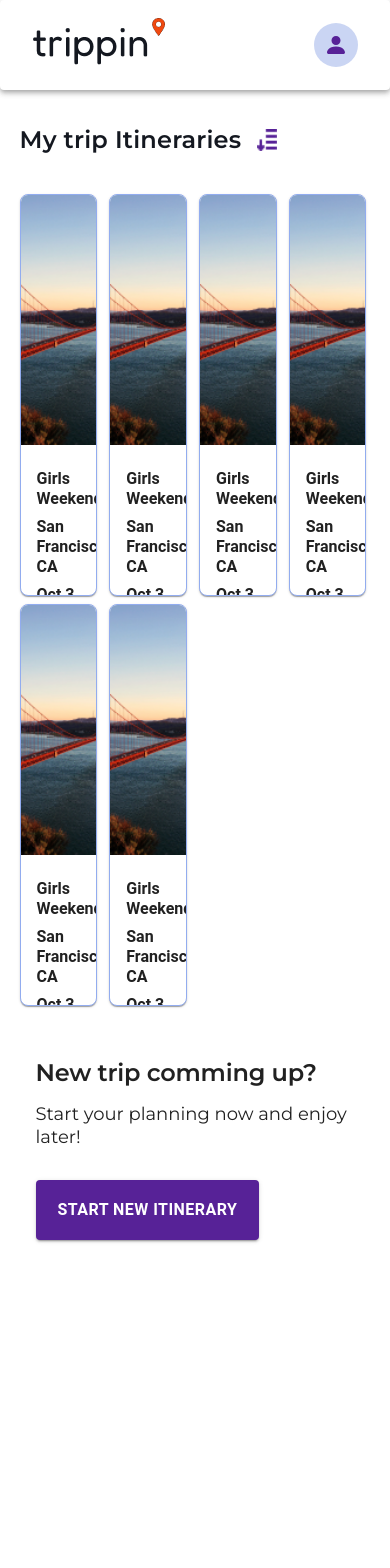
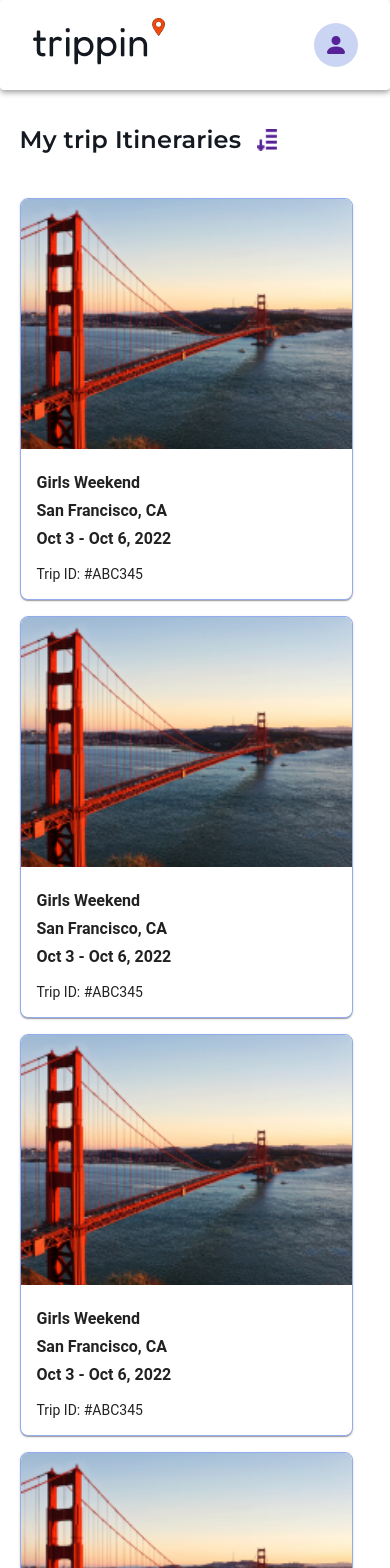
Before and after one commit to Co-Lab-You-Belong-in-Tech/Trippin-frontend, a React (Create React App) app: page /tripprofile in a window 390 px wide. Shown: the top 1568 px of the page. Before the commit the page ends 1436 px from the top, so only its background shows below. Built offline with nearby package versions, Linux system fonts and the light colour scheme.

Commit message:
fixed responsiveness and list bug

```diff
--- a/src/component/EditIterenaryFormControl.tsx
+++ b/src/component/EditIterenaryFormControl.tsx
@@ -22,20 +22,24 @@ type propsType = {
     handleEditing: () => void
 }
 const EditIterenaryFormControl = ({handleEditing, setEditing}: propsType) => {
-    const [openList, setOpenList] = React.useState(true);
+    const [openList, setOpenList] = React.useState("");
     const days = new Array(5).fill('');
 
-    const handleViewList = () => {
-        setOpenList(!openList);
+    const handleViewList = (i:string) => {
+       if(openList === i){
+        setOpenList("")
+       }else{
+        setOpenList(i)
+       }
       };
   return (
     <Box sx={{mt:4}}>
         {
             days.map((day,i) => {
-                return <Box sx={{mt:2, mb:1}}>
+                return <Box sx={{mt:2, mb:1}} key={i}>
                     <Box component="h3" sx={{color:"#141820", fontSize:"30px", lineHieght:"48.76px"}}>{`Day ${i + 1} - 10/${i + 3}`} <MdModeEdit size={18} color="#4A5568"/></Box>
                     <Box className='dynamicInputs' sx={{border:"1px solid #A0AEC0", width: {sm: "100%", lg: "87%"}, p: 1, height: "65px", mt: 1, mb: 1}} key={i}>
-                        <input placeholder='Add location' onFocus={() => handleEditing() } onBlur={() => setEditing(false)}/>
+                        <input placeholder='Add location' onFocus={() => handleEditing() } onBlur={() => setEditing(false)} />
                         <TextField id="startTime" label="Start Time" type="time" defaultValue="00:00"
                             InputLabelProps={{
                                 shrink: true,
@@ -61,11 +65,11 @@ const EditIterenaryFormControl = ({handleEditing, setEditing}: propsType) => {
                 <List sx={{  width: {sm: "100%", lg: "88%"},  bgcolor: 'background.paper' , mt:2}}component="nav" aria-labelledby="nested-list-subheader">
         {/* <ListItemText primary="" /> */}
 
-                        <ListItemButton onClick={handleViewList} sx={{display:'flex', justifyContent:"space-between"}} >
+                        <ListItemButton onClick={() => handleViewList(`${i}`)} sx={{display:'flex', justifyContent:"space-between"}} >
                         <Box component="h2" sx={{fontWeight: 600,}}></Box>
                              {openList ? <MdExpandLess size={24} color="#572297"/> : <MdExpandMore size={24} color="#572297"/>}
                         </ListItemButton>
-                        <Collapse in={openList} timeout="auto" unmountOnExit>
+                        <Collapse in={i.toString() === openList} timeout="auto" unmountOnExit={true}>
                                 <List component="div" disablePadding>
                                     <Box sx={{p:1, borderLeft: "4px solid #FBB348", width: {sm: "100%", lg: "100%"}, position: "relative"}}>
                             <Paper elevation={4} sx={{p: 1}}>
--- a/src/component/componentStyle/IteranaryListComp.tsx
+++ b/src/component/componentStyle/IteranaryListComp.tsx
@@ -30,8 +30,8 @@ const IteranaryListComp = () => {
         <Typography sx={{fontSize: "24px", fontWeight:"600", color:"#141820", fontFamily:'Montserrat'}}>My trip Itineraries</Typography>
         <Img alt="menu arrow left" src={Menu} style={{width:"20px", height:"22px"}}/>
       </Box>
-      <Grid container rowSpacing={{xs: 1, sm: 2, md: 3}} columnSpacing={{ xs: 1, sm: 2, md: 3, }} sx={{mt:4, mb:2}}>
-        <Grid xs={3}>
+      <Grid container rowSpacing={2} columnSpacing={{ xs: 1, sm: 2, md: 3, }} sx={{mt:4, mb:2}}>
+        <Grid xs={12} sm={6} md={3}>
             <Card sx={{width:"95%", borderRadius:"8px 8px 8px 8px", border:"1px solid #92ACEF" }}>
                 <CardMedia
                     component="img"
@@ -55,7 +55,7 @@ const IteranaryListComp = () => {
                 </CardContent>
             </Card>
         </Grid>
-        <Grid xs={3}>
+        <Grid xs={12} sm={6} md={3}>
             <Card sx={{width:"95%", borderRadius:"8px 8px 8px 8px", border:"1px solid #92ACEF" }}>
                 <CardMedia
                     component="img"
@@ -79,7 +79,7 @@ const IteranaryListComp = () => {
                 </CardContent>
             </Card>
         </Grid>
-        <Grid xs={3}>
+        <Grid   xs={12} sm={6} md={3}>
             <Card sx={{width:"95%", borderRadius:"8px 8px 8px 8px", border:"1px solid #92ACEF" }}>
                 <CardMedia
                     component="img"
@@ -103,7 +103,7 @@ const IteranaryListComp = () => {
                 </CardContent>
             </Card>
         </Grid>
-        <Grid xs={3}>
+        <Grid   xs={12} sm={6} md={3}>
             <Card sx={{width:"95%", borderRadius:"8px 8px 8px 8px", border:"1px solid #92ACEF" }}>
                 <CardMedia
                     component="img"
@@ -127,7 +127,7 @@ const IteranaryListComp = () => {
                 </CardContent>
             </Card>
         </Grid>
-        <Grid xs={3}>
+        <Grid   xs={12} sm={6} md={3}>
             <Card sx={{width:"95%", borderRadius:"8px 8px 8px 8px", border:"1px solid #92ACEF" }}>
                 <CardMedia
                     component="img"
@@ -151,7 +151,7 @@ const IteranaryListComp = () => {
                 </CardContent>
             </Card>
         </Grid>
-        <Grid xs={3}>
+        <Grid   xs={12} sm={6} md={3}>
             <Card sx={{width:"95%", borderRadius:"8px 8px 8px 8px", border:"1px solid #92ACEF" }}>
                 <CardMedia
                     component="img"
```
